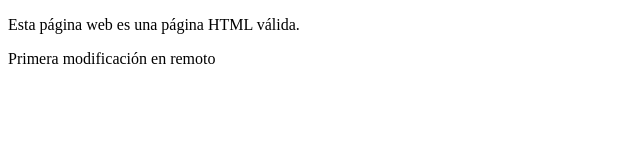
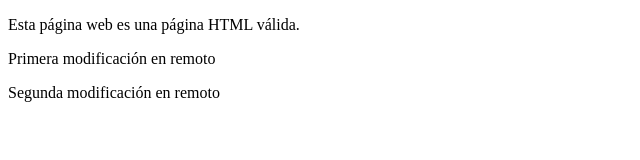
Before and after one commit to PedroP90/SAD, a plain HTML site: page index.html in a window 1280 px wide. Shown: the whole page, without its empty margins (0-640 px from the left). Drawn offline with Linux system fonts and the light colour scheme.

Commit message:
Segundo commit remoto

```diff
--- a/index.html
+++ b/index.html
@@ -8,5 +8,6 @@
 <body>
     <p>Esta página web es una página HTML válida.</p>
     <p>Primera modificación en remoto</p>
+    <p>Segunda modificación en remoto</p>
 </body>
 </html>
```
